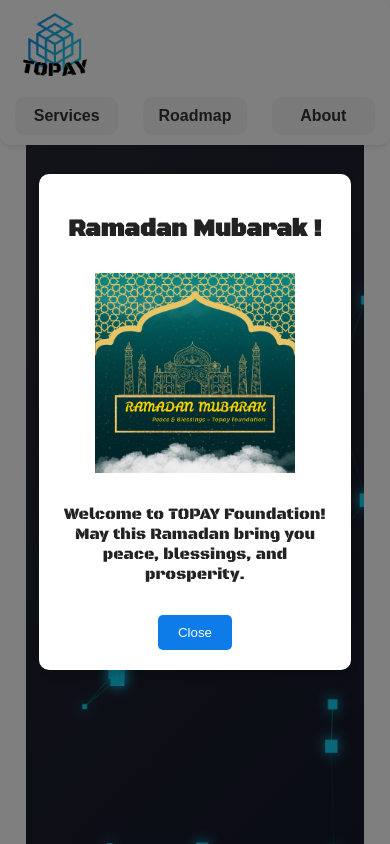
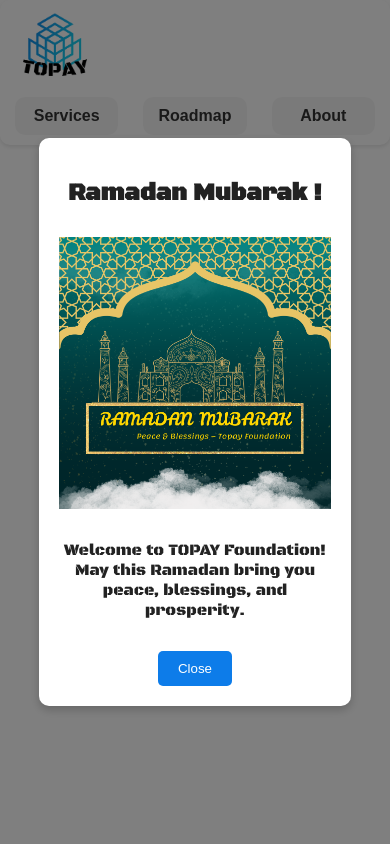
Before and after one commit to MdShahriya/topayfoundation.com, a React (Vite) app: page / in a window 390 px wide. Shown: the top 844 px of the page. Built offline with nearby package versions, Linux system fonts and the light colour scheme.

Commit message:
Mobile Optimization

```diff
--- a/src/styles/App.css
+++ b/src/styles/App.css
@@ -59,7 +59,7 @@
 /* Popup Image */
 .popup-image {
   width: 100%;
-  max-width: 200px; /* Optional: adjust based on your design */
+  max-width: 600px; /* Optional: adjust based on your design */
   height: auto;
   margin: 10px 0;
 }
--- a/src/styles/Home.css
+++ b/src/styles/Home.css
@@ -99,6 +99,13 @@
     padding: 0px;
   }
 
+  canvas {
+    height: 0%;
+    width: 0%;
+    background: rgba(255, 255, 255, 1); /* Remove the canvas on smaller screens */
+    visibility: hidden; /* Hide canvas to improve performance */
+  }
+
   .hero-content {
     padding: 0;
     max-width: 900px;
@@ -111,7 +118,7 @@
     flex-direction: column;
     justify-content: center;
     align-items: center;
-    min-height: 80vh; /* Keep same as desktop */
+    min-height: 70vh; /* Keep same as desktop */
   }
 
   .hero::before {
@@ -131,14 +138,14 @@
 
   .hero-title {
     font-size: 3.5em; /* Keep the title font size similar */
-    color: rgba(255, 255, 255, 0.9); /* Keep the text color consistent */
+    color: #222; /* Keep the text color consistent */
     font-weight: 1000;
     margin: 0 0 20px;
   }
 
   .hero-subtitle {
     font-size: 1.5rem; /* Keep subtitle font size consistent */
-    color: rgba(255, 255, 255, 0.9); /* Keep text color the same */
+    color: #333; /* Keep text color the same */
     margin: 10px 0 20px;
   }
 
@@ -152,7 +159,7 @@
     font-weight: 500;
     border: 2px solid rgb(255, 255, 255);
     cursor: pointer;
-    transition: background-color 0.3s ease, transform 0.3s ease;
+    transition: background-color 0.3s ease;
   }
 }
 
@@ -162,6 +169,13 @@
     padding: 10px; /* Add some padding for smaller screens */
   }
 
+  canvas {
+    height: 0%;
+    width: 0%;
+    background: rgba(255, 255, 255 ,1); /* Remove the canvas on mobile */
+    visibility: hidden; /* Hide canvas for better performance */
+  }
+
   /* Hero Section */
   .hero {
     text-align: center;
@@ -169,13 +183,13 @@
     flex-direction: column;
     justify-content: center;
     align-items: center;
-    min-height: 80vh; /* Keep hero height same as desktop */
+    min-height: 70vh; /* Keep hero height same as desktop */
     padding: 10px;
   }
 
   .hero-title {
     font-size: 2.5rem; /* Slightly reduce font size for small screens */
-    color: rgba(255, 255, 255, 0.9); /* Keep text color consistent */
+    color: #222; /* Keep text color consistent */
     font-weight: 1000;
     margin: 0;
     line-height: 1.2;
@@ -183,7 +197,7 @@
 
   .hero-subtitle {
     font-size: 1.2rem; /* Adjust subtitle size */
-    color: rgba(255, 255, 255, 0.9);
+    color: #333;
     margin: 5px 0;
   }
 
```
